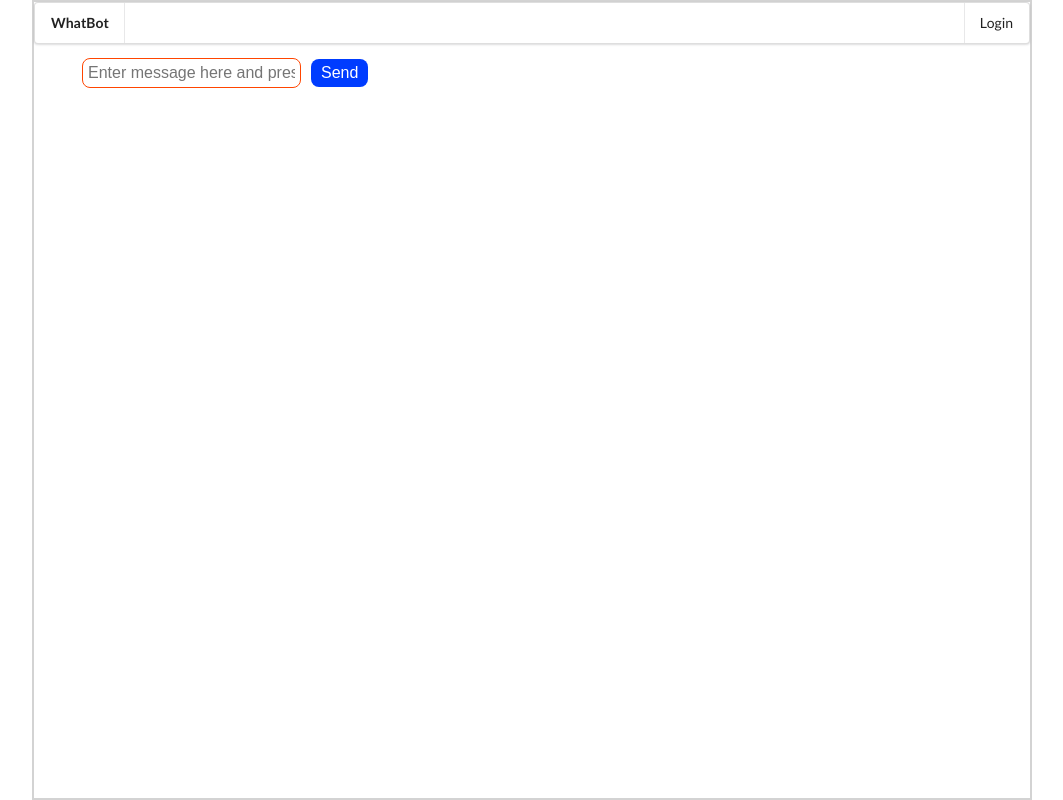
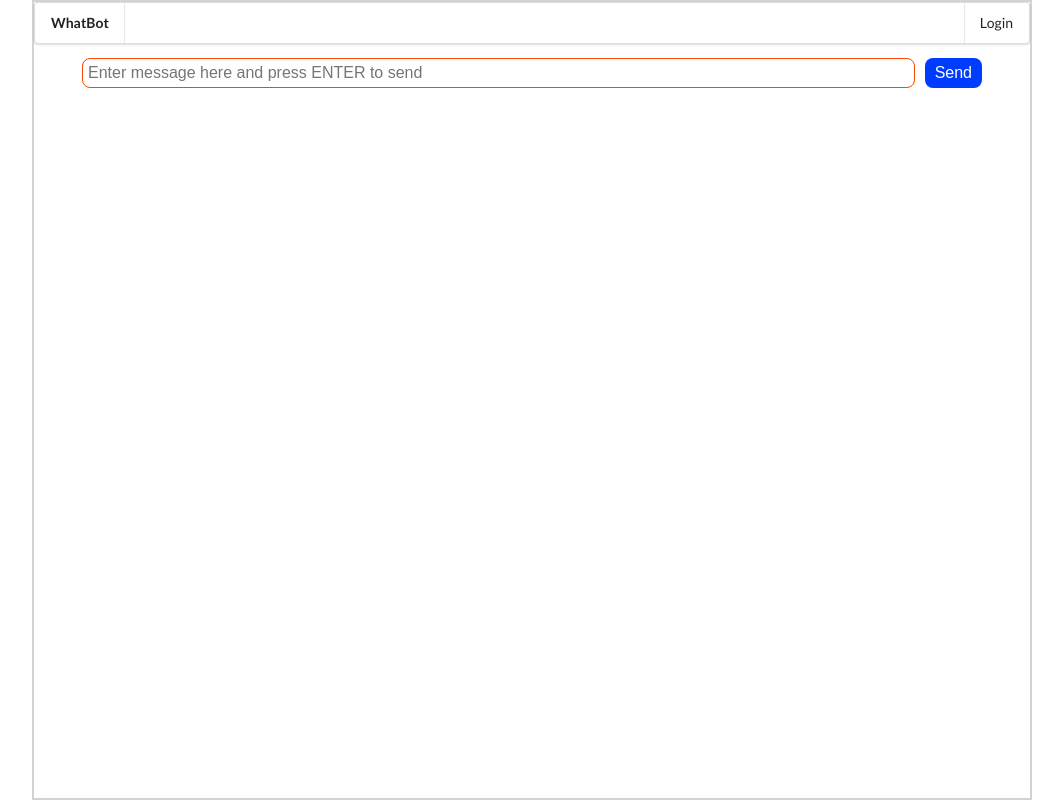
Before and after one commit to Bennyhwanggggg/WhatBot, a React (Create React App) app in the folder frontend/: page / in a window 1280 px wide. Shown: the whole page, without its empty margins (108-1171 px from the left). Built offline with nearby package versions, Linux system fonts and the light colour scheme.

Commit message:
fix input box spacing

```diff
--- a/frontend/src/actions/index.js
+++ b/frontend/src/actions/index.js
@@ -3,7 +3,7 @@ import { SIGN_IN, SIGN_OUT, MESSAGE_SENT } from './types'
 
 export const sendMessage = message => async dispatch => {
     // const response = await backend.post('send', message);
-    console.log(message)
+    console.log('action: ',message)
     dispatch({type: MESSAGE_SENT}) // TODO: add response.data later
 }
 
--- a/frontend/src/components/Input.js
+++ b/frontend/src/components/Input.js
@@ -1,5 +1,5 @@
 import React from 'react';
-import { Field, reduxForm } from 'redux-form';
+import { Field, reduxForm, reset } from 'redux-form';
 import { connect } from 'react-redux';
 import { sendMessage } from '../actions';
 
@@ -10,22 +10,17 @@ class Input extends React.Component {
 
     renderInput = ({input}) => {
         // destructure input and load its props into input
-        console.log(input)
         return (
-            <div>
                 <input
                     {...input}
                     placeholder="Enter message here and press ENTER to send"
                     autoComplete="off"
                 />
-                <button>Send</button>
-            </div>
         );
     };
 
     // redux-form uses handleSubmit which already calls e.preventDefault #238 send req
     onSubmit = (formValues) => {
-        console.log(formValues);
         // send message,
         // TODO: if no value, just do nothing
         // this.setState({text: ""}); // TODO: Check this
@@ -36,19 +31,26 @@ class Input extends React.Component {
     render() {
         return (
             <div className="Input">
-                <form onSubmit={this.props.handleSubmit(this.onSubmit)}>
+                <form name="Input-box" onSubmit={this.props.handleSubmit(this.onSubmit)}>
                     <Field
                         name="inputValue"
                         component={this.renderInput}
                     />
+                    <button>Send</button>
                 </form>
             </div>
         );
     }
 }
 
+const afterSubmit = (result, dispatch) => {
+    console.log("reset called");
+    dispatch(reset('Input-box'));
+}
+
 const formWrapped = reduxForm({
-                        form: "formValues"
+                        form: "formValues",
+                        onSubmitSuccess: afterSubmit
                     })(Input);
 
 export default connect(
--- a/frontend/src/components/Messages.js
+++ b/frontend/src/components/Messages.js
@@ -16,7 +16,7 @@ class Messages extends Component {
             );
         }
     }
-
+    // get list of message from redux store?
     renderMsg(message) {
         const {member, text} = message;
         const {currentMember} = this.props;
```
